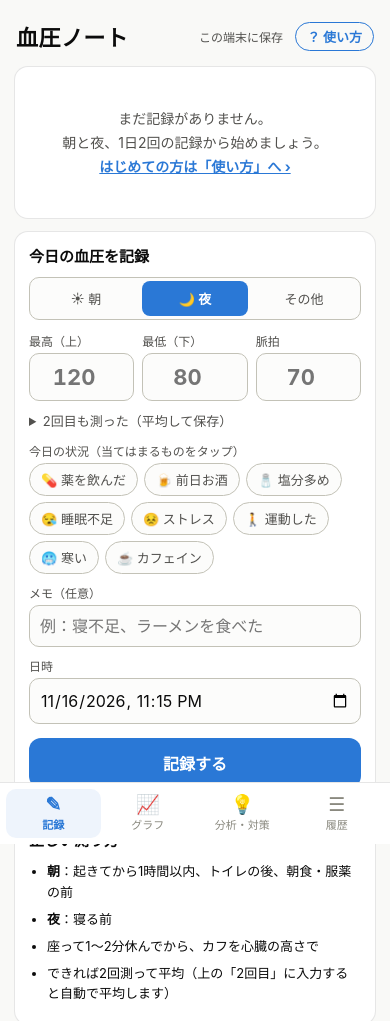
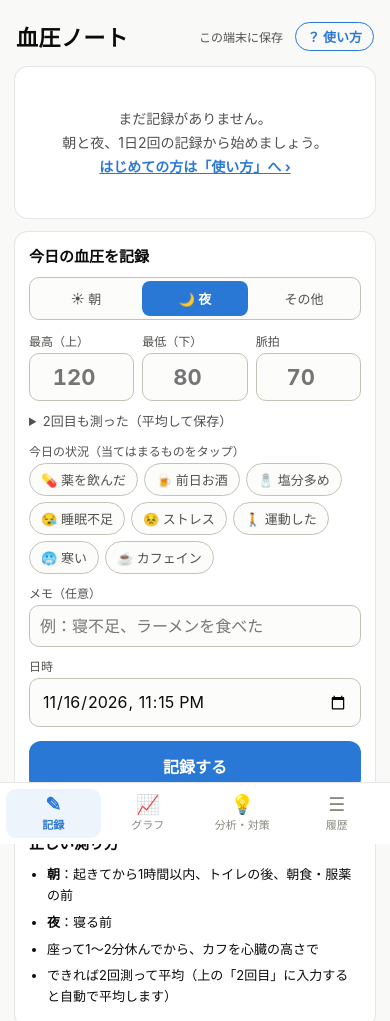
Before and after one commit to hysyuk21-glitch/vitalog, a plain HTML site: page index.html in a window 390 px wide. Shown: the top 1021 px of the page. Drawn offline with Linux system fonts and the light colour scheme.

Commit message:
iPhoneで日時入力欄がはみ出す問題を修正（枠で囲んで収める）
Co-Authored-By: Claude Opus 5.5 <noreply@anthropic.com>
Claude-Session: https://claude.ai/code/session_01NJmstwvkvK82qco1EPsRVv

```diff
--- a/index.html
+++ b/index.html
@@ -80,6 +80,9 @@ input{min-width:0;max-width:100%;display:block}
 input[type=datetime-local],input[type=date],input[type=time]{-webkit-appearance:none;appearance:none;width:100%;min-height:46px;text-align:left;line-height:1.3}
 input::-webkit-date-and-time-value{text-align:left;margin:0}
 input::-webkit-datetime-edit{padding:0}
+.dtwrap{position:relative;width:100%;overflow:hidden;border:1px solid var(--axis);border-radius:10px;background:var(--surface)}
+.dtwrap:focus-within{outline:2px solid var(--accent);outline-offset:1px}
+.dtwrap input{border:0;border-radius:0;background:transparent;width:100%;max-width:100%;min-width:0;margin:0;padding:12px;outline:none!important}
 .btnrow{display:grid;grid-template-columns:repeat(auto-fit,minmax(140px,1fr));gap:8px}
 .btnrow .btn.ghost,.btnrow a.btn{width:100%;text-align:center;display:block;text-decoration:none}
 .btnrow > *{white-space:nowrap;padding-left:8px!important;padding-right:8px!important}
@@ -202,7 +205,7 @@ table.tbl th{font-size:11px;color:var(--ink2);font-weight:600}
         <input id="memo" type="text" maxlength="200" placeholder="例：寝不足、ラーメンを食べた">
         <div style="height:10px"></div>
         <label class="f" for="when">日時</label>
-        <input id="when" type="datetime-local">
+        <div class="dtwrap"><input id="when" type="datetime-local"></div>
         <div style="height:14px"></div>
         <button class="btn" id="saveBtn" type="submit">記録する</button>
         <div class="row" style="margin-top:8px;display:none" id="editRow">
```
